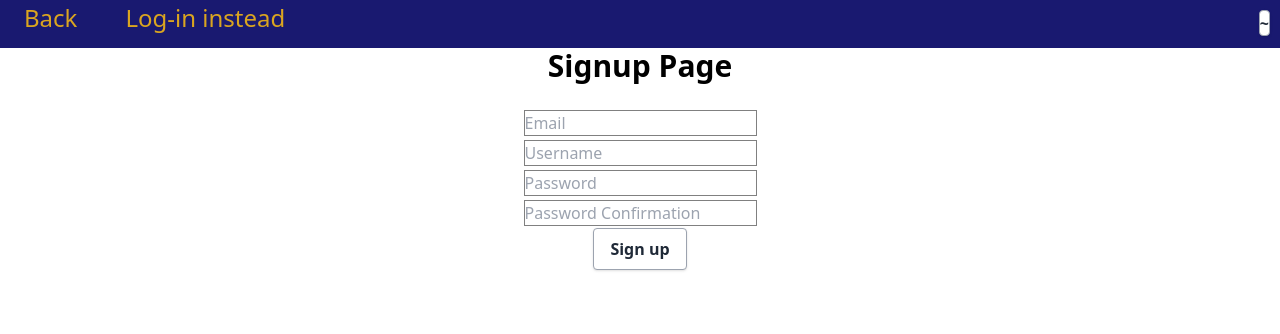
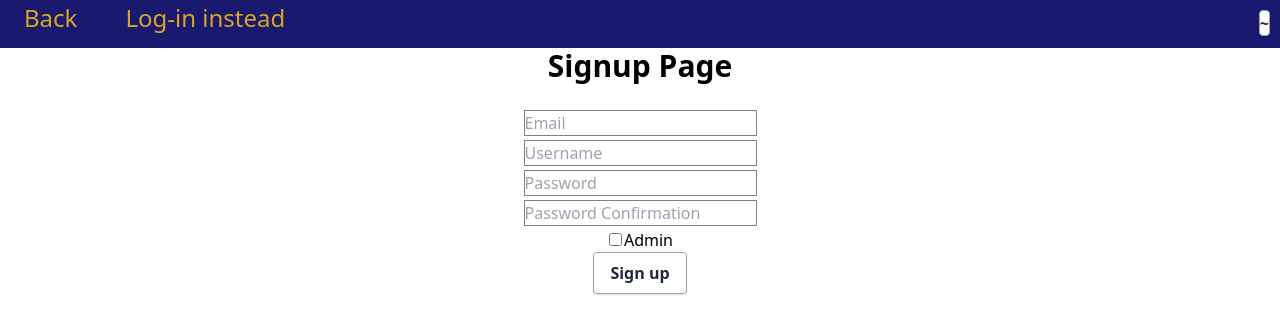
Before and after one commit to RMKaelBR/StockUp-React, a React (Create React App) app: page /StockUp-React/signup in a window 1280 px wide. Shown: the top 334 px of the page. Built offline with nearby package versions, Linux system fonts and the light colour scheme.

Commit message:
add Admin option

```diff
--- a/src/components/auth/forms/SignupForm.js
+++ b/src/components/auth/forms/SignupForm.js
@@ -8,7 +8,8 @@ function SignupForm() {
     useState({ email: '',
               username: '',
               password: '' ,
-              password_confirmation: ''})
+              password_confirmation: '',
+              admin: false})
     );
 
   const handleSignupSubmit = async(e) => {
@@ -82,7 +83,14 @@ function SignupForm() {
             onChange={(e) => setCredentials({ ...credentials, password_confirmation: e.target.value})}
           />
           <br/>
-
+          <input
+            type="checkbox"
+            name="admin"
+            id="admin"
+            checked={credentials.admin}
+            onChange={(e) => setCredentials({ ...credentials, admin: e.target.checked})}
+          />
+          <label htmlFor="admin">Admin</label>
         </div>
         <button
           type="submit"
```
Lines whose indentation alone changed are shown as unchanged.
